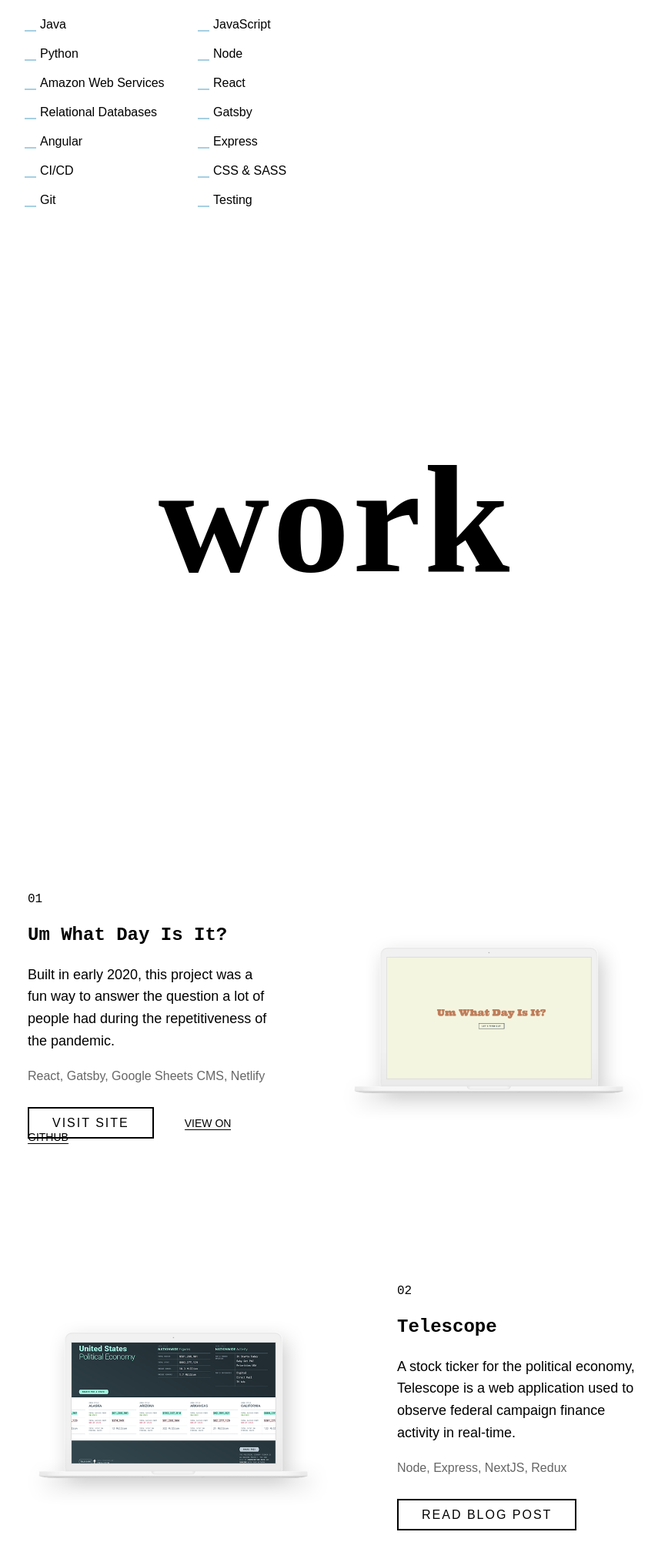
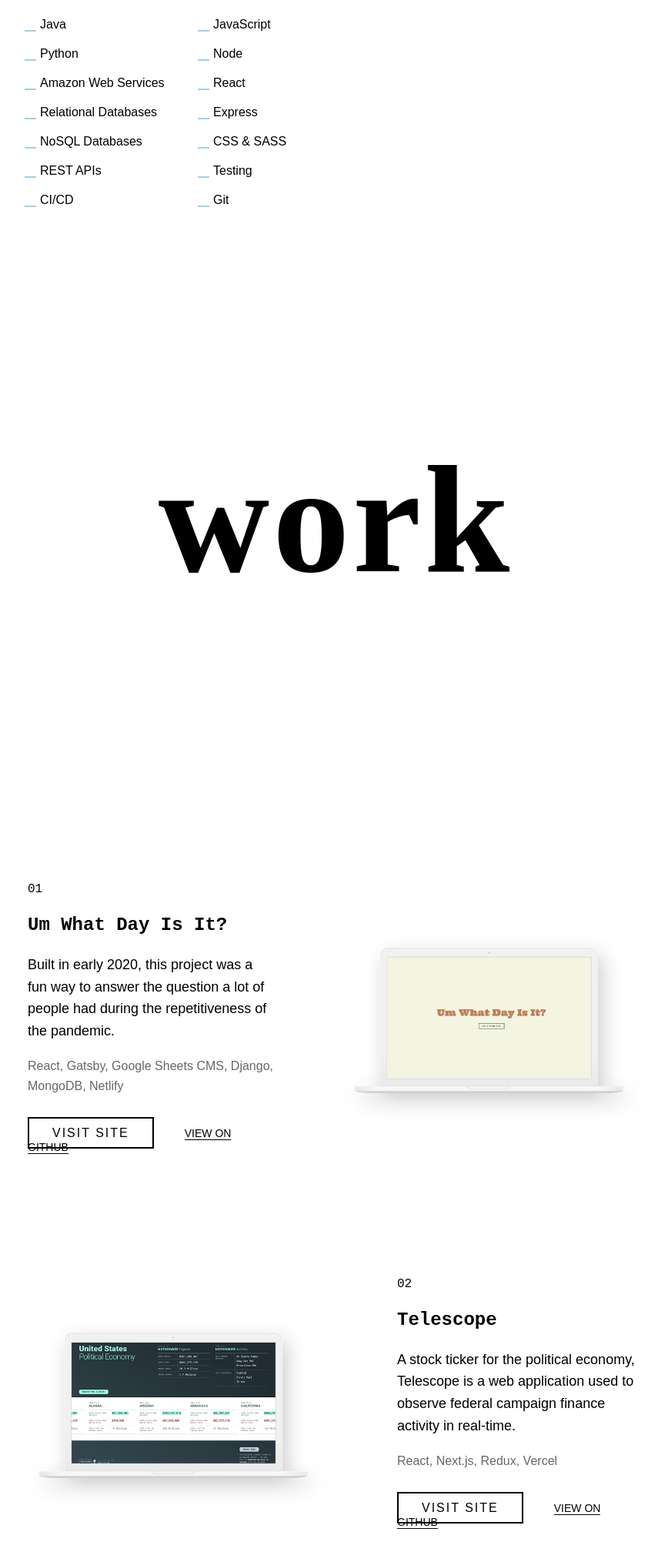
Before and after one commit to levibrooke/website, a Gatsby site: page / in a window 1280 px wide. Shown: the part 2015-4044 px from the top of the page at 77% size, without its empty margins (204-1059 px from the left). Built offline with nearby package versions, Linux system fonts and the light colour scheme; Gatsby itself is replaced by a stand-in of ours.

Commit message:
Edit telescope links, minor edits to bio

```diff
--- a/src/pages/index.js
+++ b/src/pages/index.js
@@ -45,7 +45,7 @@ export default function Index() {
           <div className="bio-container">
             <div className="bio-container__copy">
               <p>I'm a software engineer with a passion for collaborating with talented teams to build unique user experiences. Most recently, I worked on the Sign-in team at Amazon Web Services.</p>
-              <p>I am a graduate of <a href="https://devleague.com">DevLeague</a> and <a href="https://www.codefellows.org/">Code Fellows</a>, learning bootcamps where I studied software development in Javascript and Java. Prior to becoming an engineer, I served in the Coast Guard and worked in digital marketing.</p>
+              <p>I am a graduate of <a href="https://devleague.com">DevLeague</a> and <a href="https://www.codefellows.org/">Code Fellows</a> - learning bootcamps where I studied software development in JavaScript and Java. Prior to becoming an engineer, I served in the Coast Guard and worked in digital marketing.</p>
               <p>When I'm not working, you can find me on a soccer field, riding motorcycles, or exploring the PNW.</p>
               <p>Technologies that I have experience with:</p>
               <div className="tools">
@@ -54,18 +54,18 @@ export default function Index() {
                   <li>Python</li>
                   <li>Amazon Web Services</li>
                   <li>Relational Databases</li>
-                  <li>Angular</li>
+                  <li>NoSQL Databases</li>
+                  <li>REST APIs</li>
                   <li>CI/CD</li>
-                  <li>Git</li>
                 </ul>
                 <ul>
                   <li>JavaScript</li>
                   <li>Node</li>
                   <li>React</li>
-                  <li>Gatsby</li>
                   <li>Express</li>
                   <li>CSS & SASS</li>
                   <li>Testing</li>
+                  <li>Git</li>
                 </ul>
               </div>
             </div>
@@ -83,9 +83,9 @@ export default function Index() {
               <h4>01</h4>
               <h3>Um What Day Is It?</h3>
               <p>Built in early 2020, this project was a fun way to answer the question a lot of people had during the repetitiveness of the pandemic.</p>
-              <p className="project-item__tools">React, Gatsby, Google Sheets CMS, Netlify</p>
+              <p className="project-item__tools">React, Gatsby, Google Sheets CMS, Django, MongoDB, Netlify</p>
               <div className="project-item__buttonrow">
-                <a href="https://umwhatdayisit.com/" className="button-outline-smaller button-work">Visit site</a>
+                <a href="https://umwhatdayisit.com" className="button-outline-smaller button-work">Visit site</a>
                 <a href="https://github.com/levibrooke/um-what-day-is-it" className="work-link">View on GitHub</a>
               </div>
             </div>
@@ -97,9 +97,10 @@ export default function Index() {
               <h4>02</h4>
               <h3>Telescope</h3>
               <p>A stock ticker for the political economy, Telescope is a web application used to observe federal campaign finance activity in real-time.</p>
-              <p className="project-item__tools">Node, Express, NextJS, Redux</p>
+              <p className="project-item__tools">React, Next.js, Redux, Vercel</p>
               <div className="project-item__buttonrow">
-                <a href="https://medium.com/circa-victor/telescope-a-stock-ticker-for-the-political-economy-26e884f795ef" className="button-outline-smaller button-work">Read Blog Post</a>
+                <a href="https://telescope.levibrooke.com" className="button-outline-smaller button-work">Visit site</a>
+                <a href="https://github.com/levibrooke/telescope" className="work-link">View on GitHub</a>
               </div>
             </div>
           </div>
```
